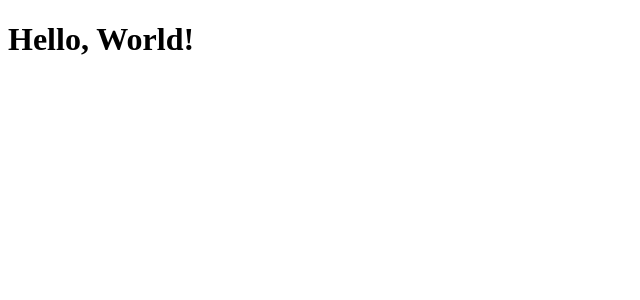
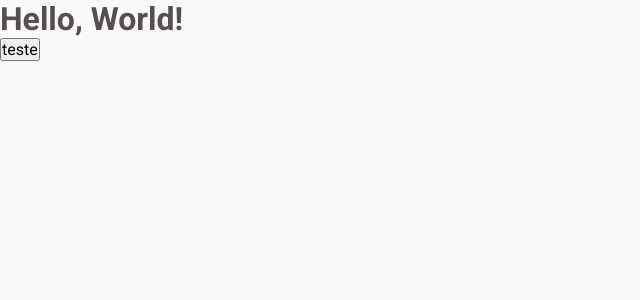
Before and after one commit to lucastenani/coffee_delivery, a React (Vite) app: page / in a window 1280 px wide. Shown: the top 300 px of the page, without its empty margins (0-640 px from the left). Built offline with nearby package versions, Linux system fonts and the light colour scheme.

Commit message:
Global styling has been created for use throughout the application

```diff
--- a/src/App.tsx
+++ b/src/App.tsx
@@ -1,11 +1,14 @@
 import { ThemeProvider } from "styled-components";
 
 import { defaultTheme } from "./styles/themes/default";
+import { GlobalStyle } from "./styles/global";
 
 export function App() {
   return (
     <ThemeProvider theme={defaultTheme}>
       <h1>Hello, World!</h1>
+      <button>teste</button>
+      <GlobalStyle />
     </ThemeProvider>
   );
 }
--- /dev/null
+++ b/src/styles/global.ts
@@ -0,0 +1,27 @@
+import { createGlobalStyle } from "styled-components";
+
+export const GlobalStyle = createGlobalStyle`
+  * {
+    margin: 0;
+    padding: 0;
+    box-sizing: border-box;
+  }
+
+  :focus {
+    outline: 0;
+    box-shadow: 0 0 0 2px ${(props) => props.theme.primary};
+    border-radius: 4px;
+  }
+
+  body {
+    background-color: ${(props) => props.theme.background};
+    color: ${(props) => props.theme["base-text"]};
+    -webkit-font-smoothing: antialiased;
+  }
+
+  body, input, textarea, button {
+    font-family: Roboto, sans-serif;
+    font-weight: 400;
+    font-size: 1rem;
+  }
+`;
```
